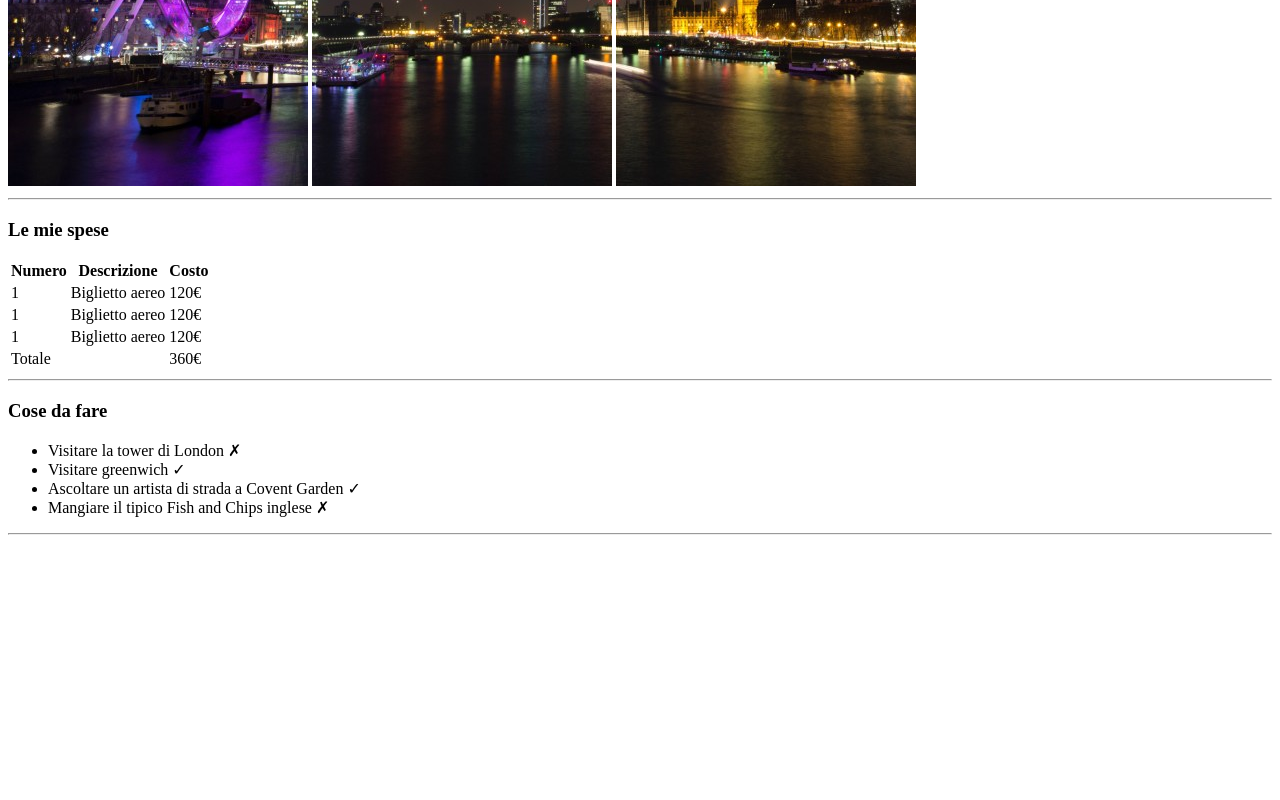
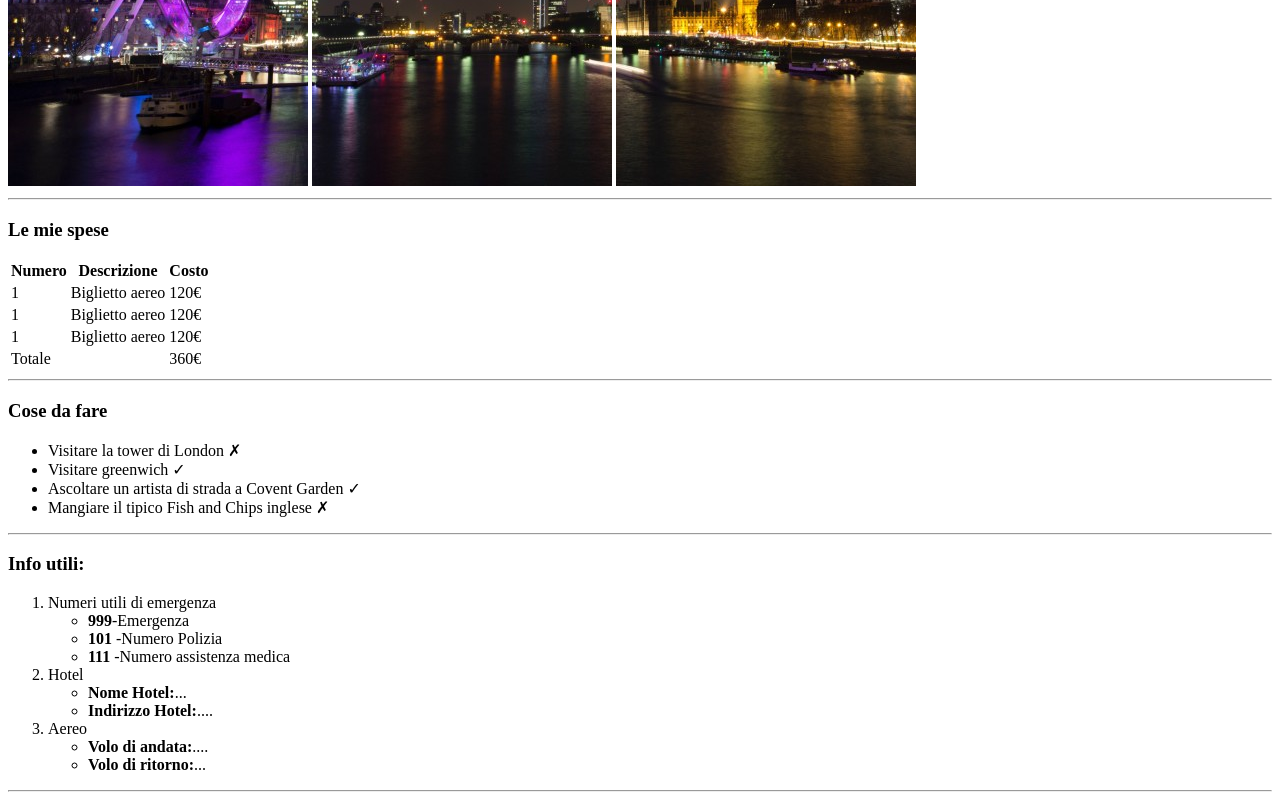
Before and after one commit to razcc/html-london-trip, a plain HTML site: page index.html in a window 1280 px wide. Shown: the part 494-1294 px from the top of the page. Before the commit the page ends 1037 px from the top, so only its background shows below. Drawn offline with Linux system fonts and the light colour scheme.

Commit message:
Info Utili per viaggio

```diff
--- a/index.html
+++ b/index.html
@@ -49,6 +49,34 @@
     </ul>
     <hr>
 
+    <!-- Info utilo per il viaggio a Londra  -->
+    <h3>Info utili:</h3>
+    <ol>
+        <li>
+            Numeri utili di emergenza
+            <ul>
+                <li> <b>999</b>-Emergenza</li>
+                <li> <b>101</b> -Numero Polizia</li>
+                <li> <b>111</b> -Numero assistenza medica</li>
+            </ul>
+        </li>
+        <li>
+            Hotel
+            <ul>
+                <li> <b>Nome Hotel:</b>...</li>
+                <li> <b>Indirizzo Hotel:</b>....</li>
+            </ul>
+        </li>
+        <li>
+            Aereo
+            <ul>
+                <li> <b>Volo di andata:</b>....</li>
+                <li> <b>Volo di ritorno:</b>...</li>
+            </ul>
+        </li>
+    </ol>
+    <hr>
+
 
 
 </body>
```
